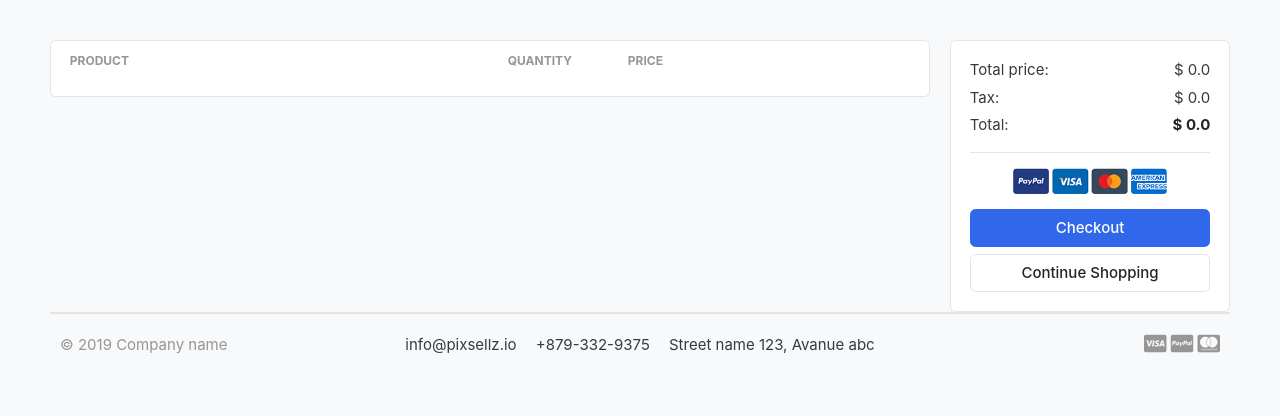
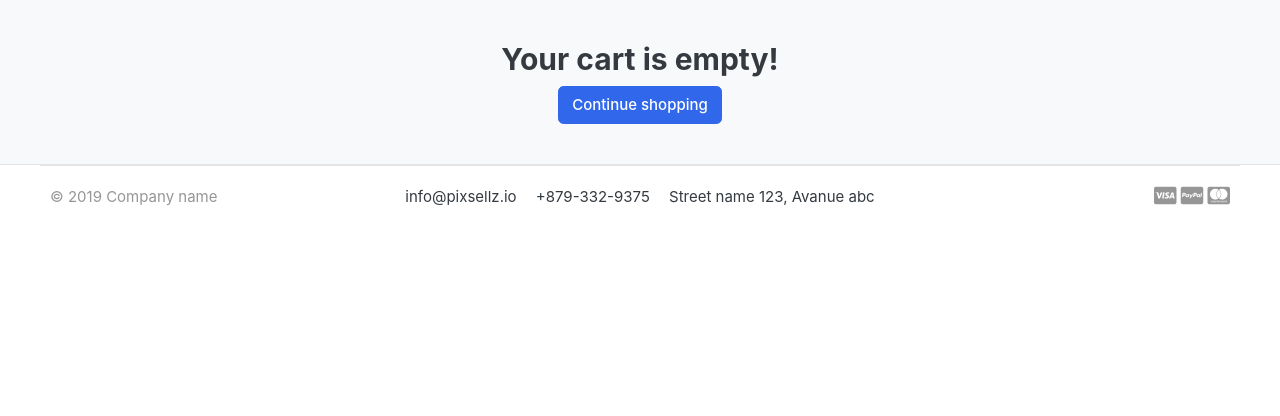
Before and after one commit to DucLeTrong/Ecommerce_Django, a Django app: page /cart/ in a window 1280 px wide. Shown: the part 118-534 px from the top of the page. Run offline with Django 3.2, Linux system fonts and the light colour scheme; tables that the repository leaves empty hold one stand-in row (values such as "Sample post"); lists and menus that the app fills with data are empty; some libraries are stand-ins or nearby versions; some web fonts are replaced.

Commit message:
Add context processor for cart counter

```diff
--- /dev/null
+++ b/carts/context_processors.py
@@ -0,0 +1,21 @@
+from django.shortcuts import resolve_url
+from .models import Cart, CartItem
+from .views import _cart_id
+
+def count_items(request):
+
+    if 'admin' in request.path:
+        return {}
+
+    cart_count  = 0
+
+    try:
+        cart = Cart.objects.get(cart_id=_cart_id(request))
+        cart_items = CartItem.objects.filter(cart=cart)
+
+        for cart_item in cart_items:
+            cart_count += cart_item.quantity
+    except Cart.DoesNotExist:
+        pass
+
+    return {"cart_count" : cart_count}
--- a/carts/views.py
+++ b/carts/views.py
@@ -76,7 +76,7 @@
         "cart_items" : cart_items,
         "total"      : total,
         "quantity"   : quantity,
-        "tax"        : tax,
+        "tax"        : round(tax, 2),
         "grand_total": grand_total,
     }
 
--- a/ecommerce/settings.py
+++ b/ecommerce/settings.py
@@ -68,6 +68,7 @@
                 'django.contrib.auth.context_processors.auth',
                 'django.contrib.messages.context_processors.messages',
                 'category.context_processors.menu_links',
+                'carts.context_processors.count_items',
             ],
         },
     },
--- a/templates/includes/narbar.html
+++ b/templates/includes/narbar.html
@@ -66,9 +66,9 @@
 							<a href="./register.html"> Register</a>
 						</div>
 					</div>
-					<a href="./cart.html" class="widget-header pl-3 ml-3">
+					<a href= {% url 'cart' %} class="widget-header pl-3 ml-3">
 						<div class="icon icon-sm rounded-circle border"><i class="fa fa-shopping-cart"></i></div>
-						<span class="badge badge-pill badge-danger notify">0</span>
+						<span class="badge badge-pill badge-danger notify">{{ cart_count }}</span>
 					</a>
 				</div> <!-- widgets-wrap.// -->
 			</div> <!-- col.// -->
--- a/templates/store/cart.html
+++ b/templates/store/cart.html
@@ -7,6 +7,14 @@
 <div class="container">
 
 <!-- ============================ COMPONENT 1 ================================= -->
+{% if not cart_items %}
+<div class="text-center">
+	<h2 class="text-center"> Your cart is empty! </h2>
+	<div class="text-center">
+		<a href={% url 'store' %} class="btn btn-primary"> Continue shopping </a>
+	</div>
+<div>
+{% else %}
 
 <div class="row">
 	<aside class="col-lg-9">
@@ -28,7 +36,7 @@
 			<figure class="itemside align-items-center">
 				<div class="aside"><img src= {{ cart_item.product.images.url }} class="img-sm"></div>
 				<figcaption class="info">
-					<a href="#" class="title text-dark">{{ cart_item.product.product_name }}</a>
+					<a href={{ cart_item.product.get_url }} class="title text-dark">{{ cart_item.product.product_name }}</a>
 					{% comment %} <p class="text-muted small">Matrix: 25 Mpx <br> Brand: Canon</p> {% endcomment %}
 				</figcaption>
 			</figure>
@@ -84,7 +92,7 @@
 				<img src={% static 'images/misc/payments.png' %} height="26">
 			</p>
 			<a href="./place-order.html" class="btn btn-primary btn-block"> Checkout </a>
-			<a href="./store.html" class="btn btn-light btn-block">Continue Shopping</a>
+			<a href={% url 'store' %} class="btn btn-light btn-block">Continue Shopping</a>
 		</div> <!-- card-body.// -->
 		</div> <!-- card.// -->
 
@@ -92,6 +100,9 @@
 
 
 </div> <!-- row.// -->
+
+{% endif %}
 <!-- ============================ COMPONENT 1 END .// ================================= -->
-
+</div> <!-- container -->
+</section>
 {% endblock %}
--- a/templates/store/store.html
+++ b/templates/store/store.html
@@ -143,7 +143,7 @@
                             <del class="price-old">{{ product.price }}</del>
                         </div> <!-- price-wrap.// -->
                     </div>
-                    <a href="#" class="btn btn-block btn-success">Added to cart </a>
+                    <a href= {% url 'add_cart' product.id %} class="btn btn-block btn-success"> Added to cart </a>
                 </figcaption>
             </figure>
         </div> <!-- col.// -->
```
Also changed, not shown: store/views.py (+8 -1 lines), templates/store/product_detail.html (+7 -1 lines).
